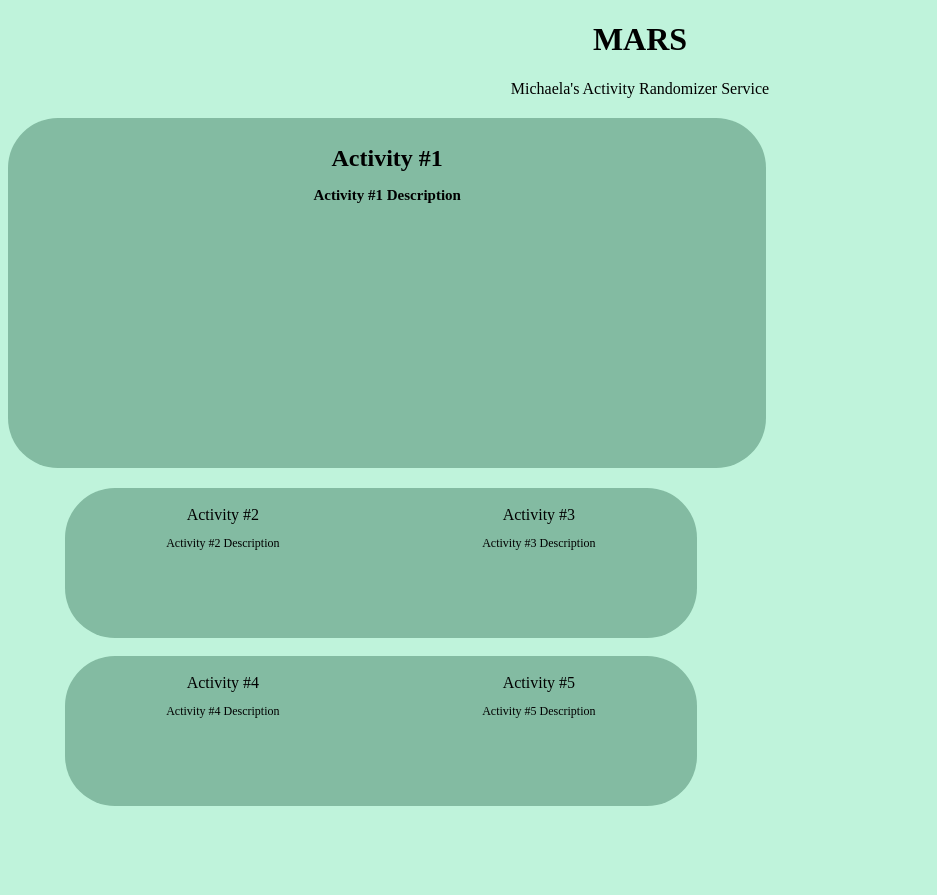
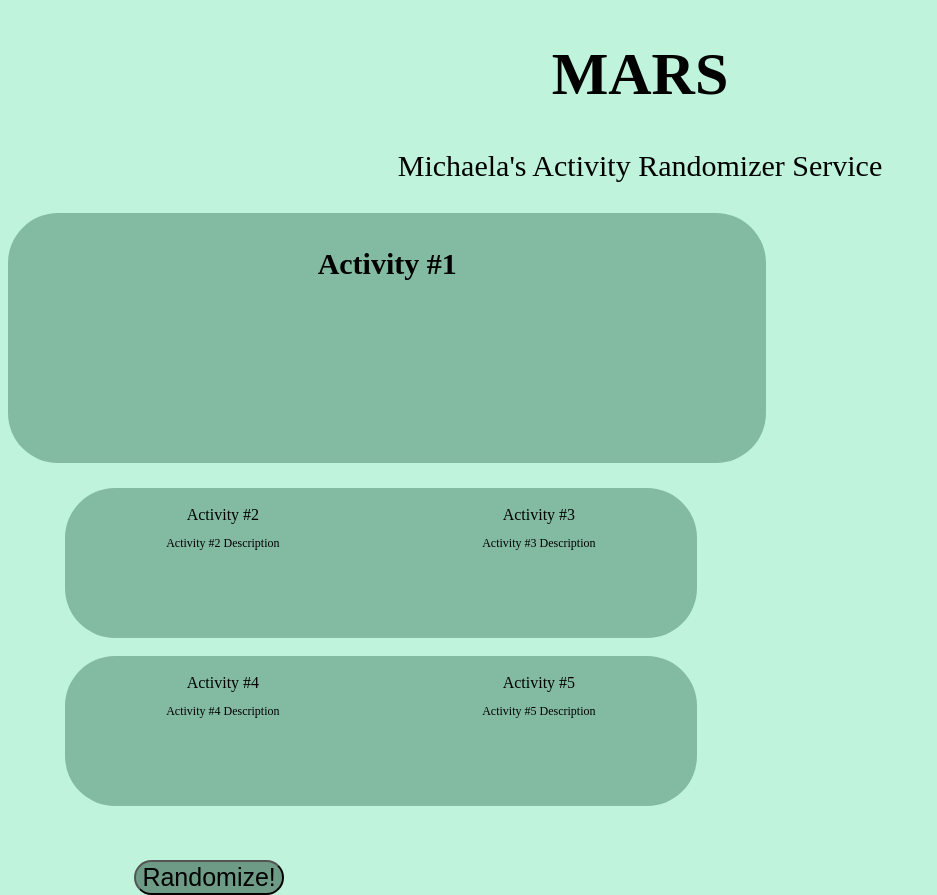
Before and after one commit to michaelanbrown/Phase-1-Project, a plain HTML site: page index.html in a window 1280 px wide. Shown: the whole page, without its empty margins (0-937 px from the left). Before the commit the page ends 806 px from the top, so only its background shows below. Drawn offline with Linux system fonts and the light colour scheme; no server answers.

Commit message:
Added first API and randomier button

```diff
--- a/index.html
+++ b/index.html
@@ -12,7 +12,7 @@
     <h2 id="top-activity-title">
         <br>
         Activity #1
-        <p id="top-activity-description">Activity #1 Description</p>
+        <p id="top-activity-description"></p>
     </h2>
     <div id="sub-activities">
         <div class="sub-act">
@@ -39,6 +39,12 @@
             <p class="sub-text">Activity #5 Description</p>
         </div>
     </div>
+    <br>
+    <br>
+    <br>
+    <div id="buttons">
+        <button type="button">Randomize!</button>
+    </div>
   </body>
   <script src="index.js"></script>
 </html>
--- a/index.js
+++ b/index.js
@@ -0,0 +1,20 @@
+let oneDesc = document.getElementById('top-activity-description')
+
+fetch("https://www.boredapi.com/api/activity")
+.then(function (res) {
+    return res.json();
+})
+.then(function(data) {
+    console.log(data)
+    let dataType;
+    if (data.type === 'diy') {
+        dataType = data.type.toUpperCase();
+    } else if (data.type !== 'diy') {
+        let dataTypeUpper = data.type[0]
+        let dataTypeLower = data.type.slice(1)
+        dataTypeUpper = dataTypeUpper.toUpperCase()
+        dataType = dataTypeUpper + dataTypeLower;
+    }
+    const dataPrice = data.price * 10;
+    oneDesc.innerHTML = `Type: ${dataType} <br><br> Participants: ${data.participants} <br><br> Price: $${dataPrice}`
+})
--- a/style.css
+++ b/style.css
@@ -7,6 +7,7 @@ html {
 
 #header {
     text-align: center;
+    font-size: 30px;
 }
 
 body {
@@ -15,8 +16,9 @@ body {
 
 
 #top-activity-title {
+    font-size: 30px;
     text-align: center;
-    height: 350px;
+    height: 250px;
     width: 60%;
     background: #83bba2;
     border-radius: 50px;
@@ -24,7 +26,7 @@ body {
 
 #top-activity-description {
     text-align: center;
-    font-size: 15px;
+    font-size: 20px;
 }
 
 #sub-activities {
@@ -48,3 +50,11 @@ body {
     text-align: center;
     font-size: 12px;
 }
+
+button {
+    border-radius: 25px;
+    position: relative;
+    left: 10%;
+    font-size: 25px;
+    background-color: #6d9b86;
+}
```
